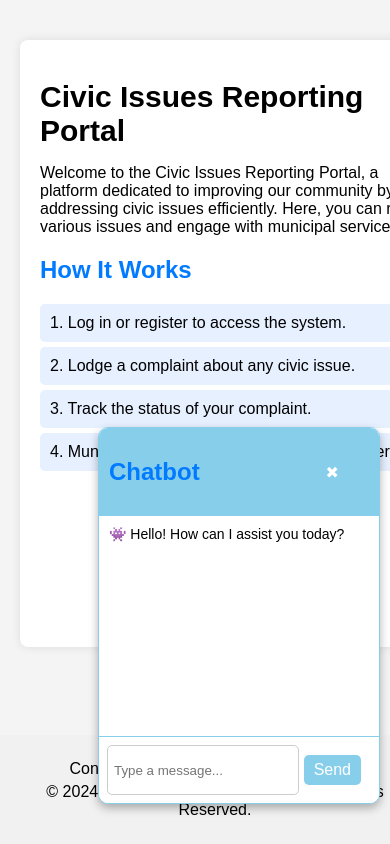
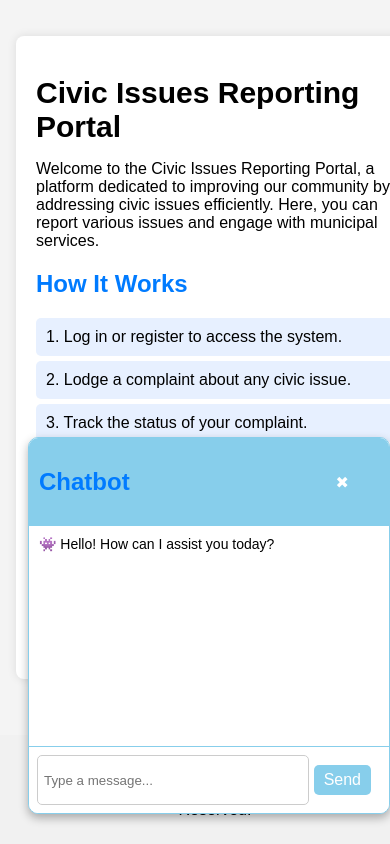
Before and after one commit to AdityaJavheri07/Civic-Issues-Reporting-Portal, a plain HTML site: page index.html in a window 390 px wide. Both pictures are taken after a click on the button "Chat with us". Shown: the top 844 px of the page. Drawn offline with Linux system fonts and the light colour scheme; no server answers.

Commit message:
Update styles.css

```diff
--- a/styles.css
+++ b/styles.css
@@ -7,16 +7,19 @@ body {
     min-height: 100vh;
     /* Full viewport height */
     margin: 0;
+	padding: 0;
+	overflow-x: hidden;
     background-color: #f4f4f4;
 }
 
 .container {
     flex: 1;
     /* Allows the container to grow */
-    width: 100%;
-    max-width: 1200px;
+     width: 100%;
+    max-width: 100vw;
     /* Increase max width for overall layout */
-    padding: 20px;
+    padding: 1rem;
+	box-sizing: border-box;
     margin: auto;
     /* Center the container */
 }
@@ -499,14 +502,15 @@ tr:nth-child(even) {
 }
 
 /* Mobile Responsiveness */
-@media screen and (max-width: 480px) {
+@media screen and (max-width: 430px) {
     .chat-container {
-        width: 280px; /* Adjust for mobile */
-        right: 10px;
-        bottom: 40px;
+        width: 120vw; /* Use viewport width for better responsiveness */
+        max-width: 360px; /* Prevent it from becoming too wide */
+        right: 0px;
+        bottom: 30px;
     }
     #toggle-chatbot {
         right: 10px;
-        bottom: 40px;
+        bottom: 30px;
     }
 }
```
